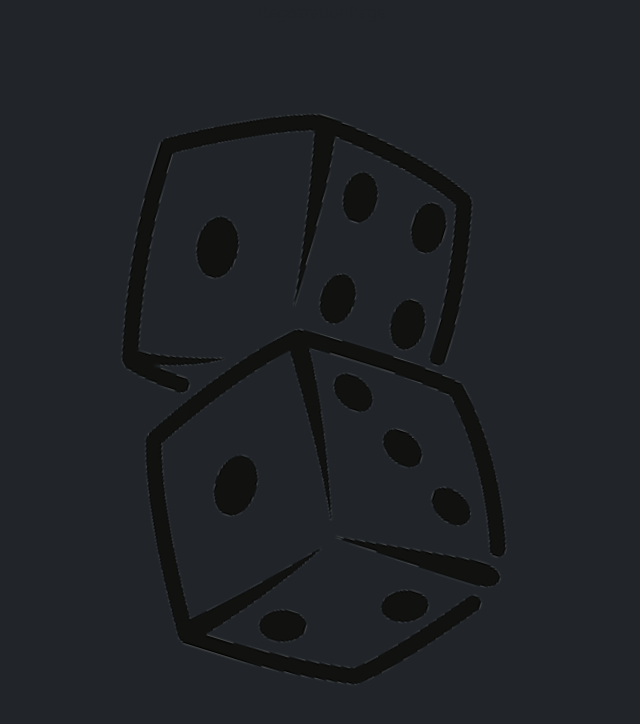
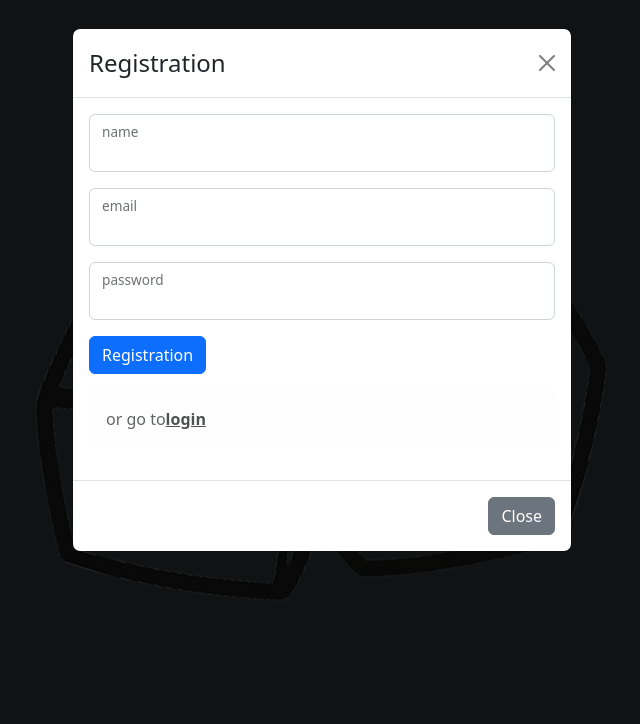
Before and after one commit to lexxA87/poker_yahtzee2022, a React (Create React App) app: page /registration in a window 1280 px wide. Shown: the top 724 px of the page, without its empty margins (318-958 px from the left). Built offline with nearby package versions, Linux system fonts and the light colour scheme.

Commit message:
Added login and registration forms

```diff
--- a/package.json
+++ b/package.json
@@ -16,6 +16,7 @@
     "react-router-dom": "^6.3.0",
     "react-scripts": "5.0.1",
     "web-vitals": "^2.1.4",
+    "yup": "^0.32.11",
     "zustand": "^4.0.0-rc.2"
   },
   "scripts": {
--- a/src/components/authorization/LoginPage.jsx
+++ b/src/components/authorization/LoginPage.jsx
@@ -1,14 +1,41 @@
 import React from "react";
 import { motion } from "framer-motion";
+import { useNavigate } from "react-router-dom";
+import { Button, Modal, Alert } from "react-bootstrap";
+import LoginForm from "../forms/LoginForm";
 
 function LoginPage() {
+  const redirect = useNavigate();
+
+  const handleClose = () => {
+    redirect("/");
+  };
+
   return (
     <motion.div
       initial={{ opacity: 0 }}
       animate={{ opacity: 1 }}
       exit={{ opacity: 0 }}
     >
-      LoginPage
+      <Modal onHide={handleClose} show={true}>
+        <Modal.Header closeButton>
+          <Modal.Title>Login</Modal.Title>
+        </Modal.Header>
+        <Modal.Body bg="dark" variant="dark">
+          <LoginForm />
+          <Alert variant="light">
+            or go to
+            <Alert.Link onClick={() => redirect("/registration")}>
+              registration
+            </Alert.Link>
+          </Alert>
+        </Modal.Body>
+        <Modal.Footer>
+          <Button variant="secondary" onClick={handleClose}>
+            Close
+          </Button>
+        </Modal.Footer>
+      </Modal>
     </motion.div>
   );
 }
--- a/src/components/authorization/RegistrationPage.jsx
+++ b/src/components/authorization/RegistrationPage.jsx
@@ -1,14 +1,39 @@
 import React from "react";
 import { motion } from "framer-motion";
+import { useNavigate } from "react-router-dom";
+import { Button, Modal, Alert } from "react-bootstrap";
+import RegistrationForm from "../forms/RegistrationForm";
 
 function RegistrationPage() {
+  const redirect = useNavigate();
+
+  const handleClose = () => {
+    redirect("/");
+  };
+
   return (
     <motion.div
       initial={{ opacity: 0 }}
       animate={{ opacity: 1 }}
       exit={{ opacity: 0 }}
     >
-      RegistrationPage
+      <Modal onHide={handleClose} show={true}>
+        <Modal.Header closeButton>
+          <Modal.Title>Registration</Modal.Title>
+        </Modal.Header>
+        <Modal.Body bg="dark" variant="dark">
+          <RegistrationForm />
+          <Alert variant="light">
+            or go to
+            <Alert.Link onClick={() => redirect("/login")}>login</Alert.Link>
+          </Alert>
+        </Modal.Body>
+        <Modal.Footer>
+          <Button variant="secondary" onClick={handleClose}>
+            Close
+          </Button>
+        </Modal.Footer>
+      </Modal>
     </motion.div>
   );
 }
--- /dev/null
+++ b/src/components/forms/LoginForm.jsx
@@ -0,0 +1,112 @@
+import React, { useState } from "react";
+import { Form, FloatingLabel, Button } from "react-bootstrap";
+// import { useTranslation } from "react-i18next";
+import { Formik } from "formik";
+import * as Yup from "yup";
+// import { userLogin } from "../../api/userAPI";
+// import { useCurrentUserStore } from "../../data/stores/useCurrentUserStore";
+// import { useNavigate } from "react-router-dom";
+
+function LoginForm(props) {
+  const [isLoading, setLoading] = useState(false);
+  //   const setCurrentUser = useCurrentUserStore((state) => state.setCurrentUser);
+  //   const setIsAuth = useCurrentUserStore((state) => state.setIsAuth);
+  //   const { t } = useTranslation();
+  //   const redirect = useNavigate();
+
+  //   Yup.setLocale({
+  //     mixed: {
+  //       required: "required",
+  //     },
+  //     string: {
+  //       email: "invalid_email",
+  //     },
+  //   });
+
+  const validationSchema = Yup.object().shape({
+    password: Yup.string()
+      .min(4, "field too short")
+      .max(20, "field too big")
+      .required(),
+    email: Yup.string().email().required(),
+  });
+
+  //   const loginSubmit = async (values) => {
+  //     setLoading(true);
+  //     const res = await userLogin(values);
+  //     if (res.name) {
+  //       setCurrentUser(res);
+  //       setIsAuth(true);
+  //       handleClose();
+  //       redirect("/userpage");
+  //     } else {
+  //       alert(res);
+  //     }
+  //     setLoading(false);
+  //   };
+
+  const loginSubmit = (values) => {
+    setLoading(true);
+    alert(values);
+    setLoading(false);
+  };
+
+  return (
+    <Formik
+      validationSchema={validationSchema}
+      onSubmit={loginSubmit}
+      initialValues={{
+        email: "",
+        password: "",
+      }}
+    >
+      {({
+        handleSubmit,
+        handleChange,
+        handleBlur,
+        values,
+        touched,
+        isValid,
+        errors,
+      }) => (
+        <Form className="mb-3" noValidate onSubmit={handleSubmit}>
+          <FloatingLabel controlId="emailInput" label="email" className="mb-3">
+            <Form.Control
+              type="email"
+              name="email"
+              value={values.email}
+              onChange={handleChange}
+              isInvalid={!!errors.email}
+            />
+            <Form.Control.Feedback type="invalid" tooltip>
+              {errors.email}
+            </Form.Control.Feedback>
+          </FloatingLabel>
+
+          <FloatingLabel
+            controlId="floatingPassword"
+            label="password"
+            className="mb-3"
+          >
+            <Form.Control
+              type="password"
+              name="password"
+              value={values.password}
+              isInvalid={!!errors.password}
+              onChange={handleChange}
+            />
+            <Form.Control.Feedback type="invalid" tooltip>
+              {errors.password}
+            </Form.Control.Feedback>
+          </FloatingLabel>
+
+          <Button variant="success" type="submit" disabled={isLoading}>
+            Login
+          </Button>
+        </Form>
+      )}
+    </Formik>
+  );
+}
+
+export default LoginForm;
--- /dev/null
+++ b/src/components/forms/RegistrationForm.jsx
@@ -0,0 +1,126 @@
+import React, { useState } from "react";
+// import { useTranslation } from "react-i18next";
+import { Form, FloatingLabel, Button } from "react-bootstrap";
+import { Formik } from "formik";
+import * as Yup from "yup";
+// import { userRegistration } from "../../api/userAPI";
+
+function RegistrationForm(props) {
+  const [isLoading, setLoading] = useState(false);
+  //   const { t } = useTranslation();
+
+  //   Yup.setLocale({
+  //     mixed: {
+  //       required: "required",
+  //     },
+  //     string: {
+  //       email: "invalid_email",
+  //     },
+  //   });
+
+  const validationSchema = Yup.object().shape({
+    name: Yup.string()
+      .max(60, "field too big")
+      .min(2, "field too short")
+      .required(),
+    password: Yup.string()
+      .min(4, "field too short")
+      .max(20, "field too big")
+      .required(),
+    email: Yup.string().email().required(),
+  });
+
+  //   const registrationSubmit = async (values) => {
+  //     setLoading(true);
+  //     const res = await userRegistration(values);
+  //     if (res.user) {
+  //       alert(res.message);
+  //       setShowLogin(true);
+  //     } else {
+  //       alert(res);
+  //       setLoading(false);
+  //     }
+  //   };
+
+  const registrationSubmit = (values) => {
+    setLoading(true);
+    alert(values);
+    setLoading(false);
+  };
+
+  return (
+    <Formik
+      validationSchema={validationSchema}
+      onSubmit={registrationSubmit}
+      initialValues={{
+        name: "",
+        password: "",
+        email: "",
+      }}
+    >
+      {({
+        handleSubmit,
+        handleChange,
+        handleBlur,
+        values,
+        touched,
+        isValid,
+        errors,
+      }) => (
+        <Form className="mb-3" noValidate onSubmit={handleSubmit}>
+          <FloatingLabel
+            controlId="floatingInput"
+            label="name"
+            className="mb-3"
+          >
+            <Form.Control
+              name="name"
+              value={values.name}
+              onChange={handleChange}
+              isInvalid={!!errors.name}
+            />
+            <Form.Control.Feedback type="invalid" tooltip>
+              {errors.name}
+            </Form.Control.Feedback>
+          </FloatingLabel>
+
+          <FloatingLabel controlId="emailInput" label="email" className="mb-3">
+            <Form.Control
+              type="email"
+              name="email"
+              value={values.email}
+              onChange={handleChange}
+              isInvalid={!!errors.email}
+            />
+            <Form.Control.Feedback type="invalid" tooltip>
+              {errors.email}
+            </Form.Control.Feedback>
+          </FloatingLabel>
+
+          <FloatingLabel
+            controlId="floatingPassword"
+            label="password"
+            className="mb-3"
+          >
+            <Form.Control
+              type="password"
+              name="password"
+              value={values.password}
+              isInvalid={!!errors.password}
+              onChange={handleChange}
+            />
+            <Form.Control.Feedback type="invalid" tooltip>
+              {errors.password}
+            </Form.Control.Feedback>
+          </FloatingLabel>
+
+          <Button variant="primary" type="submit" disabled={isLoading}>
+            Registration
+          </Button>
+        </Form>
+      )}
+    </Formik>
+  );
+}
+
+export default RegistrationForm;
--- a/src/components/menu/MenuButtons.jsx
+++ b/src/components/menu/MenuButtons.jsx
@@ -1,17 +1,24 @@
-import React from "react";
+import React, { useState } from "react";
 import { useNavigate } from "react-router-dom";
 import { Button } from "react-bootstrap";
 
 function MenuButtons() {
   const navigate = useNavigate();
+  const [isAuth, setIsAuth] = useState(false);
 
   return (
     <>
-      <Button onClick={() => navigate("game")}>Play</Button>
+      <Button onClick={() => navigate("game")} disabled={!isAuth}>
+        Play
+      </Button>
       <Button onClick={() => navigate("settings")}>Settings</Button>
-      <Button onClick={() => navigate("statistics")}>Statistics</Button>
+      <Button onClick={() => navigate("statistics")} disabled={!isAuth}>
+        Statistics
+      </Button>
       <Button onClick={() => navigate("rating")}>Rating</Button>
-      <Button>Login/Logout</Button>
+      <Button onClick={() => setIsAuth(!isAuth)}>
+        {isAuth ? "Logout" : "Login"}
+      </Button>
     </>
   );
 }
```
Also changed, not shown: 1 other file (tests, documents, lock files or other folders).
